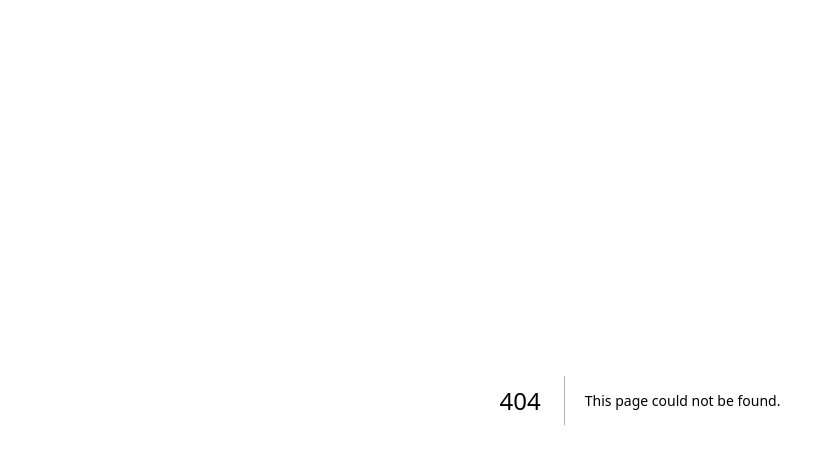
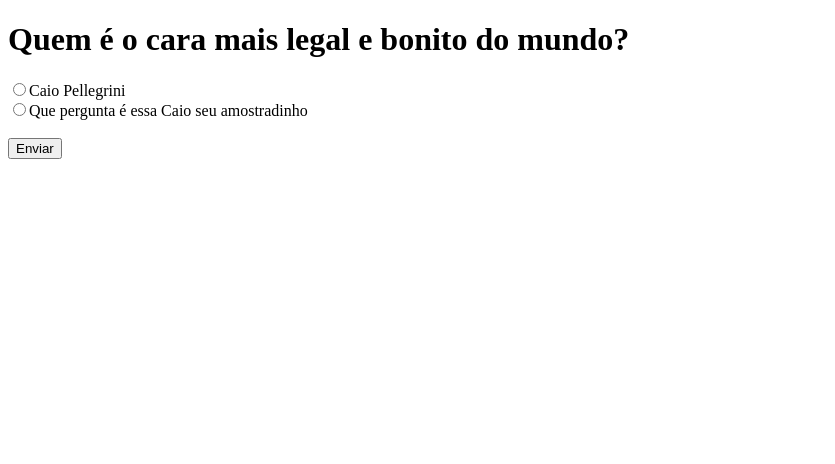
Before and after one commit to caio-pellegrini/clone-tabnews, a Next.js app: page /lorena in a window 1280 px wide. Before the commit this address had no page. Shown: the top 464 px of the page, without its empty margins (0-835 px from the left). Built offline with nearby package versions, Linux system fonts and the light colour scheme.

Commit message:
trolagem lorena

```diff
--- /dev/null
+++ b/pages/api/lorena/index.js
@@ -0,0 +1,7 @@
+export default function handler(req, res) {
+  if (req.method === 'GET') {
+    res.status(200).json({ message: "Olá, bem-vindo à rota /lorena!" });
+  } else {
+    res.status(405).json({ error: "Método não permitido" });
+  }
+}
--- /dev/null
+++ b/pages/lorena.js
@@ -0,0 +1,45 @@
+import { useRouter } from 'next/router';
+import { useState } from 'react';
+
+export default function LorenaPage() {
+  const router = useRouter();
+  const [resposta, setResposta] = useState('');
+
+  const handleSubmit = (e) => {
+    e.preventDefault();
+    if (resposta === 'caio') {
+      router.push('/lorena/opcao-certa');
+    } else {
+      router.push('/lorena/opcao-errada');
+    }
+  };
+
+  return (
+    <div>
+      <h1>Quem é o cara mais legal e bonito do mundo?</h1>
+      <form onSubmit={handleSubmit}>
+        <label>
+          <input
+            type="radio"
+            name="resposta"
+            value="caio"
+            onChange={(e) => setResposta(e.target.value)}
+          />
+          Caio Pellegrini
+        </label>
+        <br />
+        <label>
+          <input
+            type="radio"
+            name="resposta"
+            value="errado"
+            onChange={(e) => setResposta(e.target.value)}
+          />
+          Que pergunta é essa Caio seu amostradinho
+        </label>
+        <br /><br />
+        <button type="submit">Enviar</button>
+      </form>
+    </div>
+  );
+}
```
Also changed, not shown: pages/index.js (+8 -1 lines), pages/lorena/opcao-certa.js (added, +16 -0 lines), pages/lorena/opcao-errada.js (added, +9 -0 lines), pages/quiz.js (added, +19 -0 lines), pages/lorena/lo2.jpg (added).
